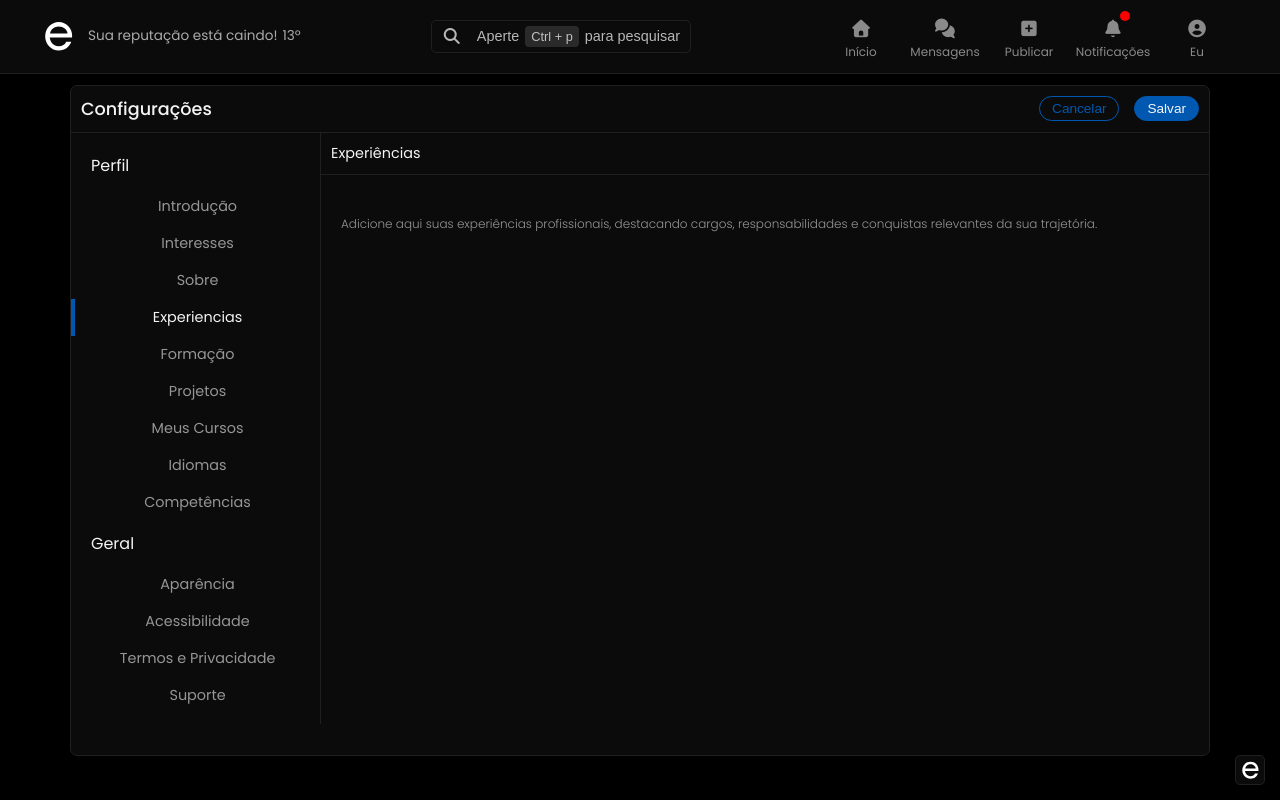
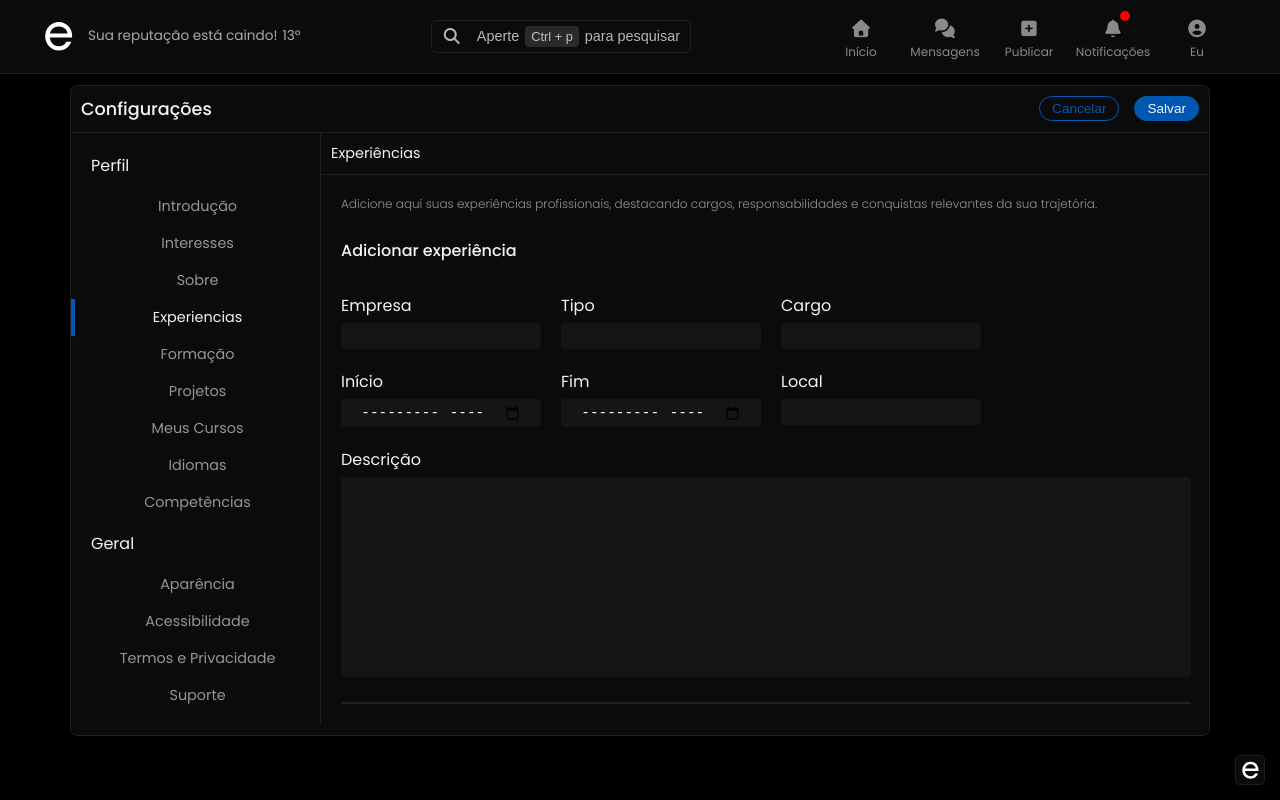
Before and after one commit to Gs-FIAP-eloy/Gs-Front-Web, a React (Vite) app: page /settings/Experiences in a window 1280 px wide. Shown: the top 800 px of the page. Built offline with nearby package versions, Linux system fonts and the light colour scheme; sample sign-in values are in the browser's storage.

Commit message:
trazendo dados do json do usuario logado para page settings/experiences

```diff
--- a/src/components/ui/Experiences.jsx
+++ b/src/components/ui/Experiences.jsx
@@ -1,15 +1,99 @@
-import HeaderContentSettings from "./HeaderContentSettings"
+import { useEffect, useState } from "react";
+import HeaderContentSettings from "./HeaderContentSettings";
 
 const Experiences = () => {
+
+    const [experiences, setExperiences] = useState([]);
+
+    useEffect(() => {
+        const storageUser = localStorage.getItem("eloy_user");
+        if (!storageUser) return;
+
+        const userLogged = JSON.parse(storageUser);
+
+        fetch("/db/users.json")
+            .then(res => res.json())
+            .then(data => {
+                const user = data.find(u => u.id === userLogged.id);
+                if (user && user.experiencias) {
+                    setExperiences(user.experiencias);
+                }
+            });
+    }, []);
+
     return (
-        <section className="ctn-experiences">
+        <section className="ctn-change-experiences">
             <HeaderContentSettings title='Experiências' />
             <section className="content-change">
                 <p>Adicione aqui suas experiências profissionais, destacando cargos, responsabilidades e conquistas relevantes da sua trajetória.</p>
 
+                <h1>Adicionar experiência</h1>
+
+                <article className="ctn-add-experiences">
+
+                    <div>
+                        <label>Empresa</label>
+                        <input type="text" />
+                    </div>
+
+                    <div>
+                        <label>Tipo</label>
+                        <input type="text" />
+                    </div>
+
+                    <div>
+                        <label>Cargo</label>
+                        <input type="text" />
+                    </div>
+
+                    <div>
+                        <label>Início</label>
+                        <input type="month" />
+                    </div>
+
+                    <div>
+                        <label>Fim</label>
+                        <input type="month" />
+                    </div>
+
+                    <div>
+                        <label>Local</label>
+                        <input type="text" />
+                    </div>
+
+                    <div>
+                        <label>Descrição</label>
+                        <textarea />
+                    </div>
+
+                </article>
+
+                <hr />
+
+                <section className="ctn-my-experiences">
+
+                    {Array.isArray(experiences) && experiences.length > 0 ? (
+                        experiences
+                            .filter(exp => Object.values(exp).some(v => v && v.toString().trim() !== ""))
+                            .map((item, index, arr) => (
+                                <article className="experience" key={index}>
+                                    <h1>{item.cargo}</h1>
+                                    <h2>{item.empresa} • {item.tipo}</h2>
+                                    <h3>{item.inicio} - {item.fim}</h3>
+                                    <h4>{item.local}</h4>
+                                    <p>{item.descricao}</p>
+
+                                    {arr.length > 1 && index < arr.length - 1 && <hr />}
+                                </article>
+                            ))
+                    ) : (
+                        <p>Nenhuma experiência adicionada ainda.</p>
+                    )}
+
+                </section>
             </section>
         </section>
-    )
+    );
 }
 
-export default Experiences
+export default Experiences;
--- a/src/css/content-settings.css
+++ b/src/css/content-settings.css
@@ -39,6 +39,16 @@
     font-size: 0.75rem;
     font-weight: 300;
     color: #969696;
+}
+
+.content-change h1{
+    margin-bottom: 5px;
+    font-size: 1rem;
+    font-weight: 500;
+}
+
+.content-change hr{
+    border: 1px solid var(--border-color);
 }
 
 .change-img-profile {
@@ -287,3 +297,56 @@
     color: var(--light-color);
     line-height: 17px;
 }
+
+.ctn-change-experiences{
+    display: flex;
+    flex-direction: column;
+}
+
+.ctn-add-experiences{
+    display: flex;
+    flex-wrap: wrap;
+    gap: 20px;
+}
+
+.ctn-add-experiences label{
+    margin-top: 7px;
+    font-size: 1rem;
+}
+
+.ctn-add-experiences input{
+    margin-top: 5px;
+    display: flex;
+    justify-content: center;
+    width: 200px;
+    padding: 5px 8px;
+    outline: none;
+    border: none;
+    border-radius: 3px;
+    background: #151515;
+    font-size: 0.9rem;
+    font-weight: 400;
+    color: var(--light-color);
+}
+
+.ctn-add-experiences textarea{
+    margin-top: 5px;
+    display: flex;
+    justify-content: center;
+    width: 850px;
+    height: 200px;
+    padding: 5px 8px;
+    outline: none;
+    border: none;
+    resize: none;
+    border-radius: 3px;
+    background: #151515;
+    font-size: 0.9rem;
+    font-weight: 400;
+    color: var(--light-color);
+    line-height: 17px;
+}
+
+.ctn-my-experiences hr{
+    margin: 20px 0;
+}
```
